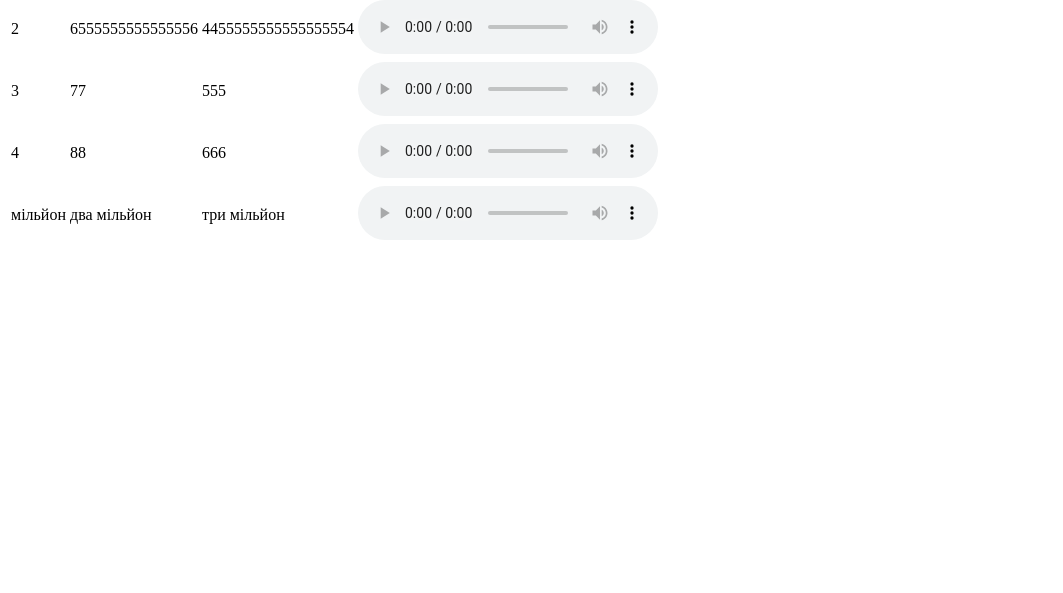
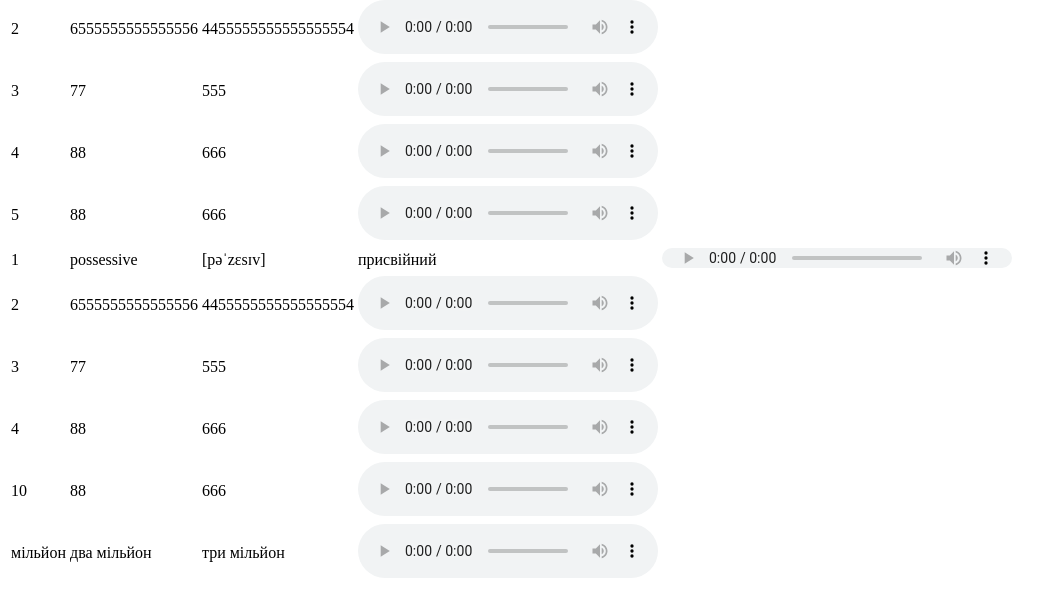
Before and after one commit to Dentist-ua/genius_1, a website: page test.html in a window 1280 px wide. Shown: the part 383-976 px from the top of the page, without its empty margins (0-1063 px from the left). Before the commit the page ends 800 px from the top, so only its background shows below. Drawn offline with Linux system fonts and the light colour scheme.

Commit message:
add 10 abort in dictonary

```diff
--- a/test.html
+++ b/test.html
@@ -30,6 +30,7 @@
       </thead>
       <tbody>
         <tr>
+          <!-- 1 -->
           <td>1</td>
           <td>possessive</td>
           <td>[pəˈzɛsɪv]</td>
@@ -41,6 +42,7 @@
           </td>
         </tr>
         <tr>
+          <!-- 2 -->
           <td>2</td>
           <td>6555555555555556</td>
           <td>4455555555555555554</td>
@@ -51,6 +53,7 @@
           </td>
         </tr>
         <tr>
+          <!-- 3 -->
           <td>3</td>
           <td>77</td>
           <td>555</td>
@@ -61,12 +64,80 @@
           </td>
         </tr>
         <tr>
+          <!-- 4 -->
           <td>4</td>
           <td>88</td>
           <td>666</td>
           <td>
             <audio controls>
               <source src="./media/possessive.mp3" type="audio/mpeg" />
+            </audio>
+          </td>
+        </tr>
+        <tr>
+          <!-- 5 -->
+          <td>5</td>
+          <td>88</td>
+          <td>666</td>
+          <td>
+            <audio controls>
+              <source src="./media/possessive.mp3" type="audio/mpeg" />
+            </audio>
+          </td>
+        </tr>
+        <tr>
+          <!-- 6 -->
+          <td>1</td>
+          <td>possessive</td>
+          <td>[pəˈzɛsɪv]</td>
+          <td>присвійний</td>
+          <td>
+            <audio controls style="width: 350px; height: 20px">
+              <source src="./media/possessive.mp3" type="audio/mpeg" />
+            </audio>
+          </td>
+        </tr>
+        <tr>
+          <!-- 7 -->
+          <td>2</td>
+          <td>6555555555555556</td>
+          <td>4455555555555555554</td>
+          <td>
+            <audio controls>
+              <source src="./media/possessive.mp3" type="audio/mpeg" />
+            </audio>
+          </td>
+        </tr>
+        <tr>
+          <!-- 8 -->
+          <td>3</td>
+          <td>77</td>
+          <td>555</td>
+          <td>
+            <audio controls>
+              <source src="./media/possessive.mp3" type="audio/mpeg" />
+            </audio>
+          </td>
+        </tr>
+        <tr>
+          <!-- 9 -->
+          <td>4</td>
+          <td>88</td>
+          <td>666</td>
+          <td>
+            <audio controls>
+              <source src="./media/possessive.mp3" type="audio/mpeg" />
+            </audio>
+          </td>
+        </tr>
+        <tr>
+          <!-- 10 -->
+          <td>10</td>
+          <td>88</td>
+          <td>666</td>
+          <td>
+            <audio controls>
+              <source src="./media/abort.mp3" type="audio/mpeg" />
             </audio>
           </td>
         </tr>
```
Also changed, not shown: index.html (+1 -1 lines), 1 other file.
